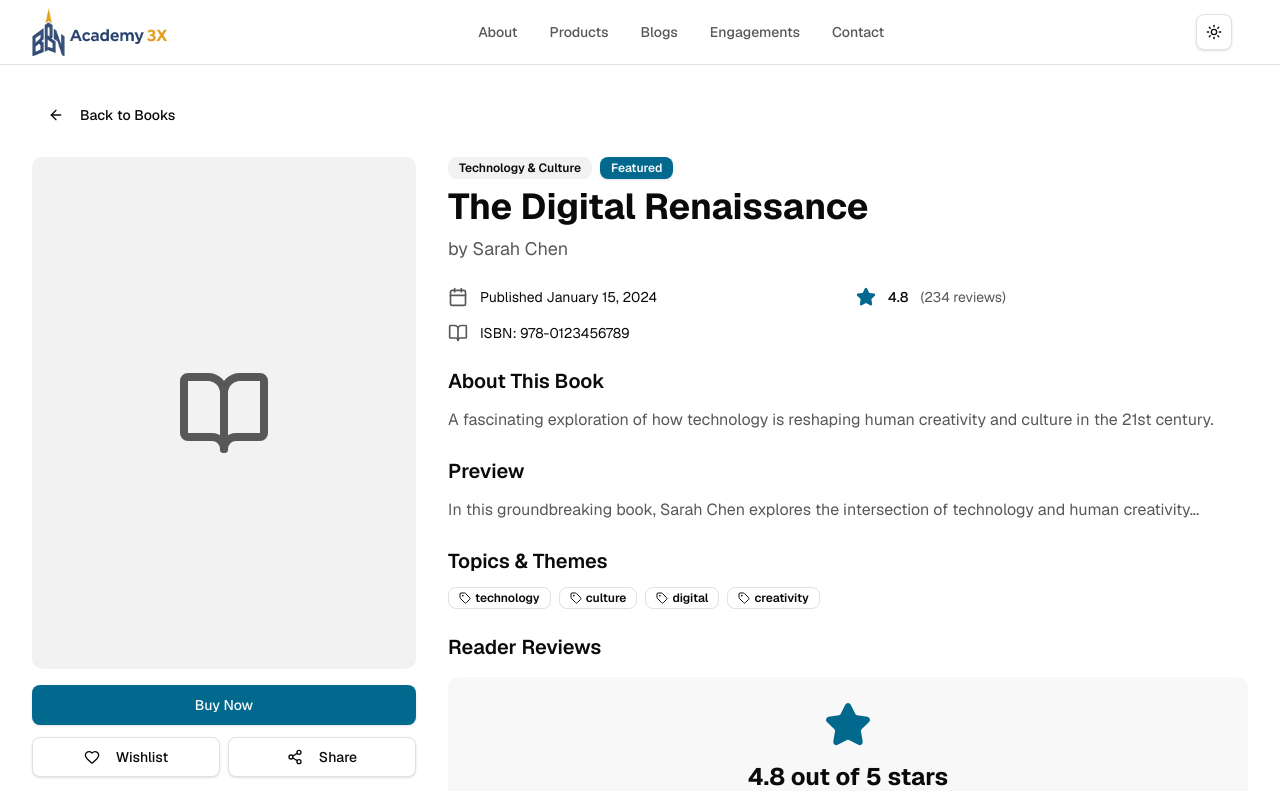
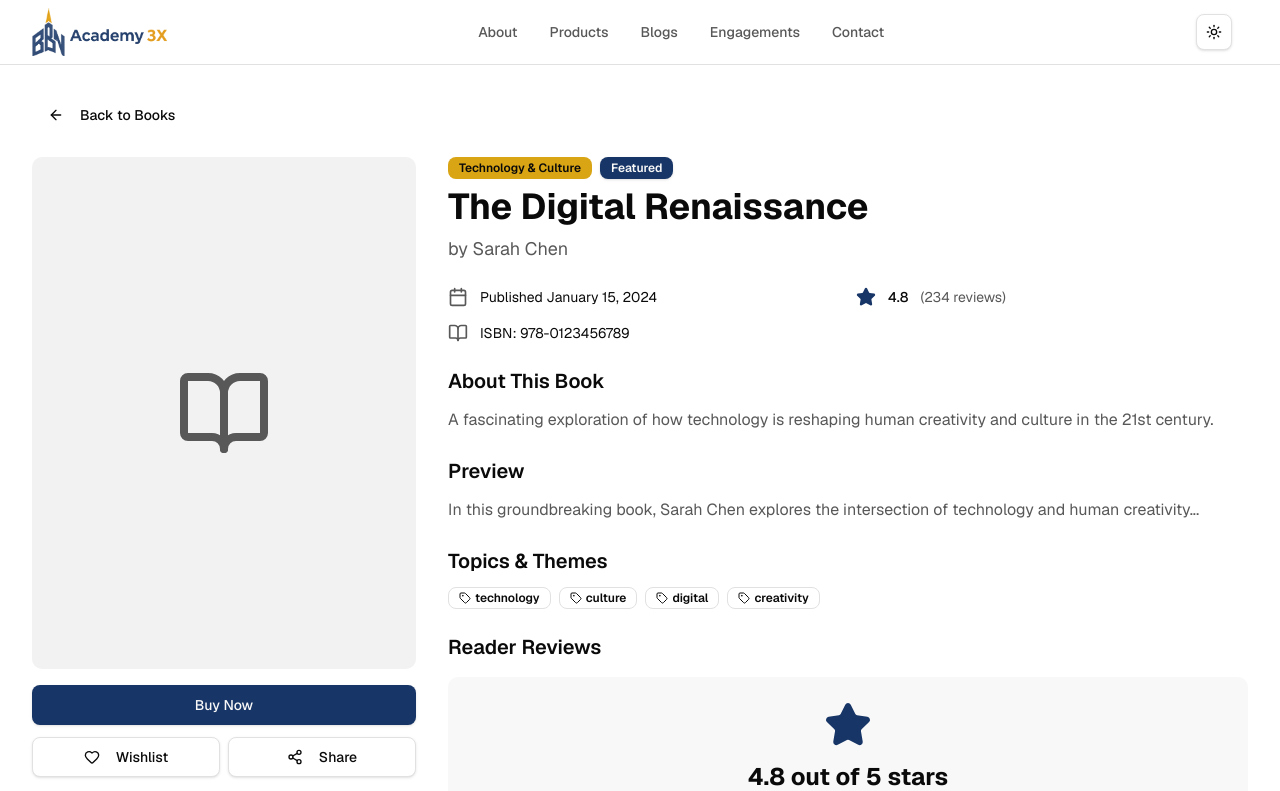
Before and after one commit to Charles-Andrew/bbn-academy-frontend, a Next.js app: page /books/1 in a window 1280 px wide. Shown: the top 791 px of the page. Built offline with nearby package versions, Linux system fonts and the light colour scheme.

Commit message:
feat: update color scheme to dark blue and bright yellow theme
- Change primary color from blue to dark blue (#163566)
- Update secondary color to bright yellow (#FDE047)
- Adjust accent colors and ring colors for consistency
- Update dark mode variants with appropriate color adjustments

```diff
--- a/app/globals.css
+++ b/app/globals.css
@@ -52,19 +52,19 @@
   --card-foreground: oklch(0.145 0 0);
   --popover: oklch(1 0 0);
   --popover-foreground: oklch(0.145 0 0);
-  --primary: oklch(0.471 0.13 220.7); /* Converted from hsl(221.2, 83.2%, 53.3%) */
+  --primary: oklch(0.335 0.094 259.8); /* #163566 - Dark Blue */
   --primary-foreground: oklch(0.98 0 0);
-  --secondary: oklch(0.96 0 0);
+  --secondary: oklch(0.75 0.15 85); /* #FDE047 - Bright Yellow */
   --secondary-foreground: oklch(0.145 0 0);
   --muted: oklch(0.96 0 0);
   --muted-foreground: oklch(0.46 0 0);
-  --accent: oklch(0.96 0 0);
-  --accent-foreground: oklch(0.145 0 0);
+  --accent: oklch(0.75 0.15 85); /* #FDE047 - Bright Yellow */
+  --accent-foreground: oklch(0.98 0 0);
   --destructive: oklch(0.577 0.245 27.325);
   --destructive-foreground: oklch(0.98 0 0);
   --border: oklch(0.91 0 0);
   --input: oklch(0.91 0 0);
-  --ring: oklch(0.471 0.13 220.7);
+  --ring: oklch(0.335 0.094 259.8); /* #163566 - Dark Blue */
 }
 
 .dark {
@@ -74,19 +74,19 @@
   --card-foreground: oklch(0.98 0 0);
   --popover: oklch(0.205 0 0);
   --popover-foreground: oklch(0.98 0 0);
-  --primary: oklch(0.646 0.222 220.7); /* Converted from hsl(217.2, 91.2%, 59.8%) */
+  --primary: oklch(0.485 0.122 259.8); /* Lighter version of #163566 for dark mode */
   --primary-foreground: oklch(0.145 0 0);
-  --secondary: oklch(0.269 0 0);
+  --secondary: oklch(0.65 0.12 85); /* Darker version of yellow for dark mode */
   --secondary-foreground: oklch(0.98 0 0);
   --muted: oklch(0.269 0 0);
   --muted-foreground: oklch(0.57 0 0);
-  --accent: oklch(0.269 0 0);
-  --accent-foreground: oklch(0.98 0 0);
-  --destructive: oklch(0.504 0.202 27.325); /* Converted from hsl(0, 62.8%, 30.6%) */
+  --accent: oklch(0.65 0.12 85); /* Darker version of yellow for dark mode */
+  --accent-foreground: oklch(0.145 0 0);
+  --destructive: oklch(0.504 0.202 27.325);
   --destructive-foreground: oklch(0.98 0 0);
   --border: oklch(0.269 0 0);
   --input: oklch(0.269 0 0);
-  --ring: oklch(0.646 0.222 220.7);
+  --ring: oklch(0.485 0.122 259.8); /* Lighter version of #163566 for dark mode */
 }
 
 @layer base {
```
